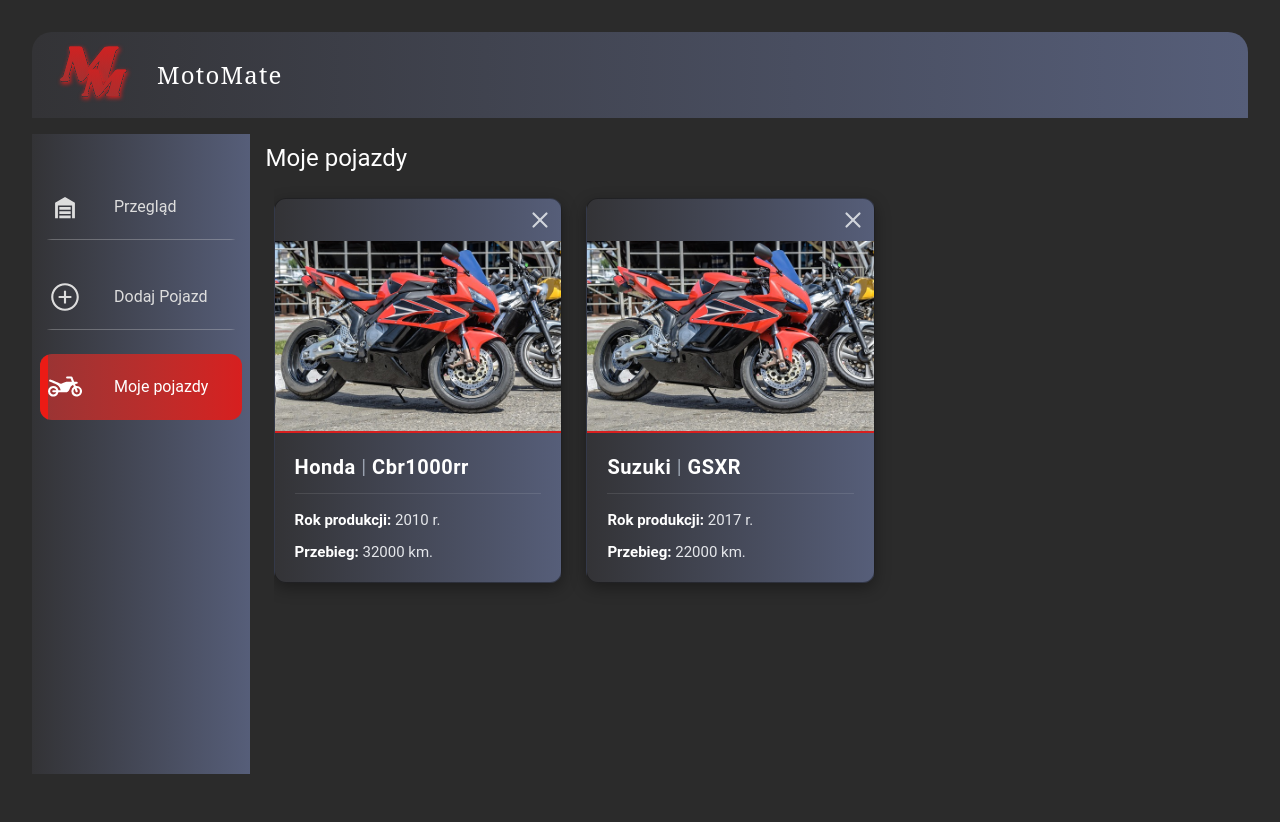
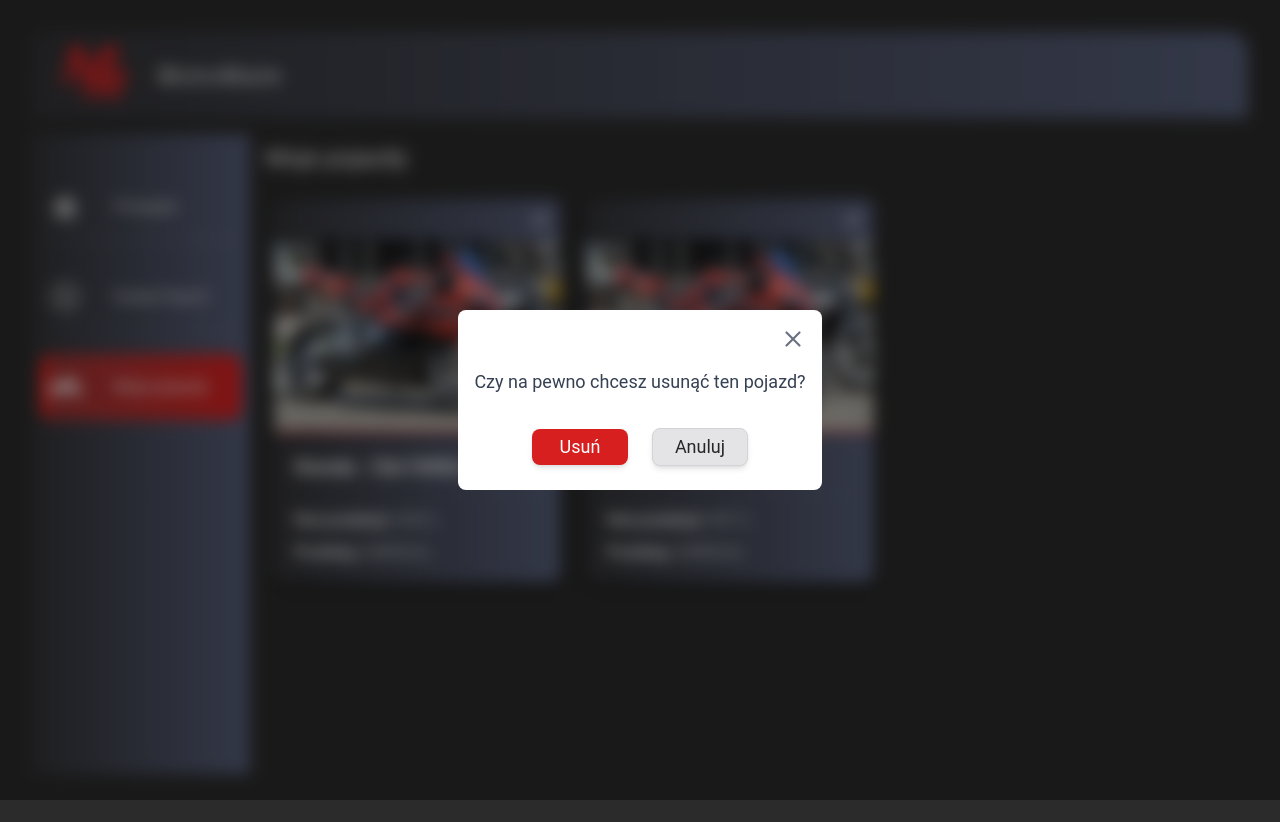
Before and after one commit to kamil-plewinski/moto-mate, a React (Vite) app: page /my-vehicles in a window 1280 px wide. Built offline with nearby package versions, Linux system fonts and the light colour scheme; data requests are answered from the project's data file; a web font is replaced by a local one.

Commit message:
feat: add delete confirmation modal UI

```diff
--- /dev/null
+++ b/src/components/page-components/my-vehicles/DeleteModal.tsx
@@ -0,0 +1,34 @@
+import { X } from "lucide-react";
+
+export default function DeleteModal() {
+  const buttonClasses =
+    "px-4 py-1 min-w-24 rounded-lg cursor-pointer shadow-md transition-colors duration-200";
+  return (
+    <div className="fixed inset-0 flex items-center justify-center bg-black/40 backdrop-blur-sm z-50">
+      <div
+        role="dialog"
+        aria-modal="true"
+        className="p-4
+  bg-white text-gray-700 rounded-lg text-lg"
+      >
+        <X
+          size={26}
+          className="ml-auto cursor-pointer text-gray-500 hover:text-[#D71F1F] transition-colors duration-200 "
+        />
+        <p className="my-4">Czy na pewno chcesz usunąć ten pojazd?</p>
+        <div className="flex flex-row items-center justify-center mt-8 mb-2 gap-6">
+          <button
+            className={`${buttonClasses} text-white bg-[#D71F1F] hover:bg-[#b71a1a]`}
+          >
+            Usuń
+          </button>
+          <button
+            className={`${buttonClasses} text-zinc-800 bg-zinc-200 hover:bg-zinc-300 border border-zinc-300`}
+          >
+            Anuluj
+          </button>
+        </div>
+      </div>
+    </div>
+  );
+}
--- a/src/pages/MyVehiclesPage.tsx
+++ b/src/pages/MyVehiclesPage.tsx
@@ -3,6 +3,7 @@
 import VehicleCard from "../components/page-components/my-vehicles/VehicleCard";
 import type { VehicleType } from "../components/page-components/my-vehicles/vehicleType";
 import { usePopup } from "../components/popup/usePopup";
+import DeleteModal from "../components/page-components/my-vehicles/DeleteModal";
 
 export default function MyVehiclesPage() {
   const [vehiclesList, setVehiclesList] = useState<VehicleType[]>([]);
@@ -80,6 +81,7 @@
   return (
     <div className="overflow-y-hidden">
       <h1 className="text-2xl my-6 lg:my-2">Moje pojazdy</h1>
+      <DeleteModal />
       <div className="flex flex-col items-center justify-center gap-x-6 gap-y-10 m-2 mb-0 pb-24 md:flex-row lg:items-start lg:justify-start md:flex-wrap lg:pb-14 lg:pt-4 lg:h-[80vh] lg:overflow-y-auto">
         <AnimatePresence>{content}</AnimatePresence>
       </div>
```
